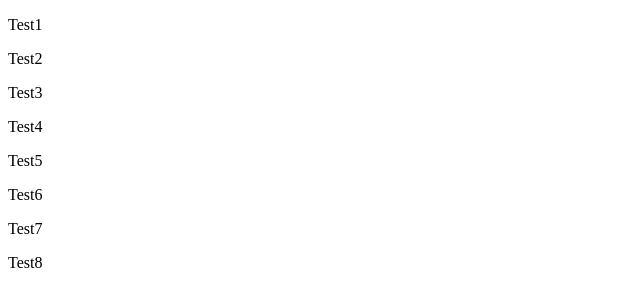
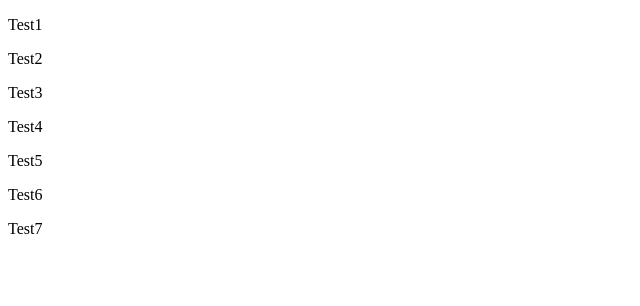
Before and after one commit to vitorpereira26r/webhook-test, a plain HTML site: page index.html in a window 1280 px wide. Shown: the full height of the page, 0-640 px from the left. Drawn offline with Linux system fonts and the light colour scheme.

Commit message:
removing test 8

```diff
--- a/index.html
+++ b/index.html
@@ -14,7 +14,6 @@
         <p>Test5</p>
         <p>Test6</p>
         <p>Test7</p>
-        <p>Test8</p>
     </div>
 </body>
 </html>
```
